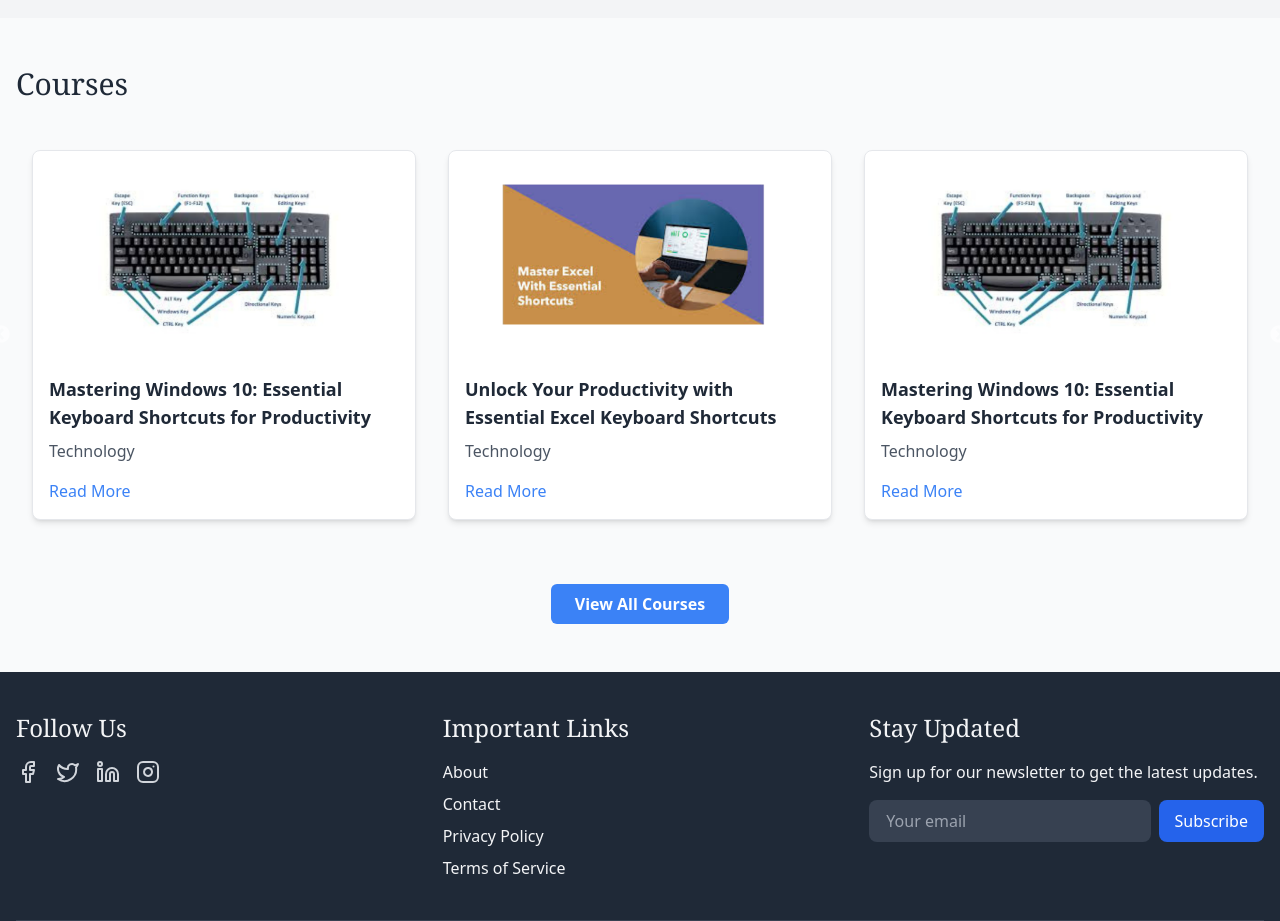
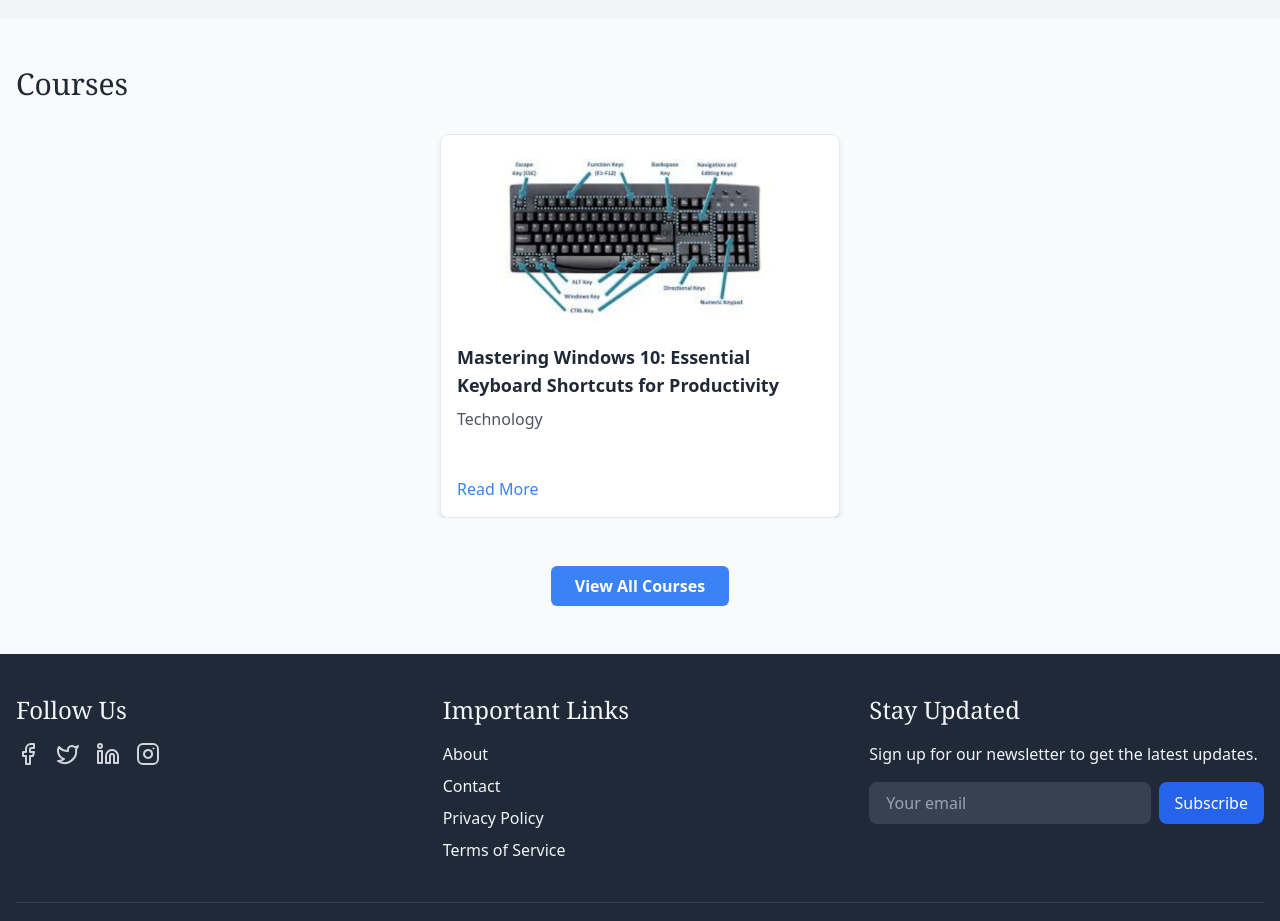
Before and after one commit to vamshichi/chandamama.tech, a Next.js app: page /ebooks/Excel_Keyboard_Shortcuts in a window 1280 px wide. Shown: the part 2040-2961 px from the top of the page. Built offline with nearby package versions, Linux system fonts and the light colour scheme.

Commit message:
uploaded ebookcarousel

```diff
--- a/app/components/News/NewsGrid.tsx
+++ b/app/components/News/NewsGrid.tsx
@@ -17,11 +17,17 @@
 interface NewsGridProps {
   showViewAllButton?: boolean
   limit?: number
+  currentSlug?: string // Add currentSlug to exclude the current article
 }
 
-export default function NewsGrid({ showViewAllButton = false, limit }: NewsGridProps) {
+export default function NewsGrid({ showViewAllButton = false, limit, currentSlug }: NewsGridProps) {
   // Reverse the news articles array
-  const reversedNews = [...newsArticlesWithSnippets].reverse();
+  let reversedNews = [...newsArticlesWithSnippets].reverse();
+
+  // Filter out the current article by slug if currentSlug is provided
+  if (currentSlug) {
+    reversedNews = reversedNews.filter(news => news.slug !== currentSlug);
+  }
 
   // Limit the news if the `limit` prop is provided
   const displayedNews = limit ? reversedNews.slice(0, limit) : reversedNews;
--- a/app/components/eBooks/EBookCarousel.tsx
+++ b/app/components/eBooks/EBookCarousel.tsx
@@ -8,13 +8,22 @@
 import Link from "next/link";
 import eBooksData from "@/app/data/eBooksData";
 
-export default function EBookCarousel() {
+interface EBookCarouselProps {
+  currentSlug?: string;
+}
+
+export default function EBookCarousel({ currentSlug }: EBookCarouselProps) {
   // Sort eBooks by ID to show recent ones first
-  const sortedEBooks = [...eBooksData].sort((a, b) => b.id - a.id).slice(0, 6);
+  let sortedEBooks = [...eBooksData].sort((a, b) => b.id - a.id).slice(0, 6);
+
+  // Filter out the current eBook if `currentSlug` is provided
+  if (currentSlug) {
+    sortedEBooks = sortedEBooks.filter((book) => book.link.split('/').pop() !== currentSlug);
+  }
 
   const settings = {
     dots: true,
-    infinite: true,
+    infinite: false,
     speed: 500,
     slidesToShow: 3,
     slidesToScroll: 1,
@@ -23,12 +32,14 @@
         breakpoint: 1024,
         settings: {
           slidesToShow: 2,
+          slidesToScroll: 1,
         },
       },
       {
         breakpoint: 600,
         settings: {
           slidesToShow: 1,
+          slidesToScroll: 1,
         },
       },
     ],
@@ -40,48 +51,40 @@
         <Link href={"/ebooks"}>
           <h2 className="text-3xl font-serif text-gray-800 mb-8">Courses</h2>
         </Link>
+        {sortedEBooks.length > 0 ? (
           <Slider {...settings}>
             {sortedEBooks.map((book) => (
-            <div key={book.id} className="p-4">
-              <div className="border rounded-lg shadow-md p-4 bg-white h-full flex flex-col">
-                <div className="relative w-full h-48 mb-4">
+              <div key={book.id} className="px-2">
+                <div className="border rounded-lg shadow-md bg-white h-96 flex flex-col">
+                  <div className="relative w-full h-48">
                     <Link href={book.link}>
                       <Image
                         src={book.image || "/placeholder.svg"}
                         alt={book.title}
-                    width={400}  // You can adjust this value as needed
-                    height={300} // You can adjust this value as needed
-                    // style={{ objectFit: "cover" }} // Replace legacy prop
-                    className="rounded-md"
+                        fill
+                        className="rounded-t-lg object-cover"
                       />
                     </Link>
                   </div>
+                  <div className="flex-grow p-4 flex flex-col justify-between">
+                    <div>
                       <h3 className="text-lg font-semibold text-gray-800 mb-2">{book.title}</h3>
-                <p className="text-gray-600 mb-4 flex-grow">{book.category}</p>
+                      <p className="text-gray-600 mb-4">{book.category}</p>
+                    </div>
                     <Link
                       href={book.link}
                       className="text-blue-500 hover:text-blue-600 transition-colors duration-200 inline-flex items-center"
                     >
                       Read More
-                  {/* <svg
-                    className="w-4 h-4 ml-2"
-                    fill="none"
-                    stroke="currentColor"
-                    viewBox="0 0 24 24"
-                    xmlns="http://www.w3.org/2000/svg"
-                  >
-                    <path
-                      strokeLinecap="round"
-                      strokeLinejoin="round"
-                      strokeWidth={2}
-                      d="M9 5l7 7-7 7"
-                    />
-                  </svg> */}
                     </Link>
+                  </div>
                 </div>
               </div>
             ))}
           </Slider>
+        ) : (
+          <p>No other eBooks available to display.</p>
+        )}
         <div className="flex justify-center mt-12">
           <Link
             href="/ebooks"
@@ -91,7 +94,6 @@
           </Link>
         </div>
       </div>
-
     </section>
   );
 }
--- a/app/ebooks/[slug]/page.tsx
+++ b/app/ebooks/[slug]/page.tsx
@@ -61,7 +61,6 @@
                     src={book.image || '/placeholder.svg'}
                     alt={book.title}
                     fill
-                    // style={{ objectFit: "cover" }}
                     className="rounded-t-lg md:rounded-l-lg md:rounded-t-none"
                   />
                 </div>
@@ -84,7 +83,8 @@
             </div>
           </div>
         </div>
-        <EBookCarousel />
+        {/* Pass the current slug to the EBookCarousel to exclude the current book */}
+        <EBookCarousel currentSlug={slug} />
       </div>
     </>
   )
--- a/app/news/[slug]/page.tsx
+++ b/app/news/[slug]/page.tsx
@@ -89,12 +89,12 @@
         </div>
       </div>
       <section className="py-12 bg-gray-100">
-          <div className="container mx-auto ">
-            <h2 className="text-3xl font-serif text-gray-800 mb-8 px-4">Latest News</h2>
-            {/* Show only 6 news articles on the homepage */}
-            <NewsGrid showViewAllButton={true} limit={6} />
-          </div>
-        </section>
+        <div className="container mx-auto">
+           <h2 className="text-3xl font-serif text-gray-800 mb-8 px-4">Latest News</h2>
+           <NewsGrid showViewAllButton={true} limit={6} currentSlug={slug} /> {/* Pass the current slug */}
+       </div>
+      </section>
+
     </div>
   )
 }
```
Lines whose indentation alone changed are shown as unchanged.
